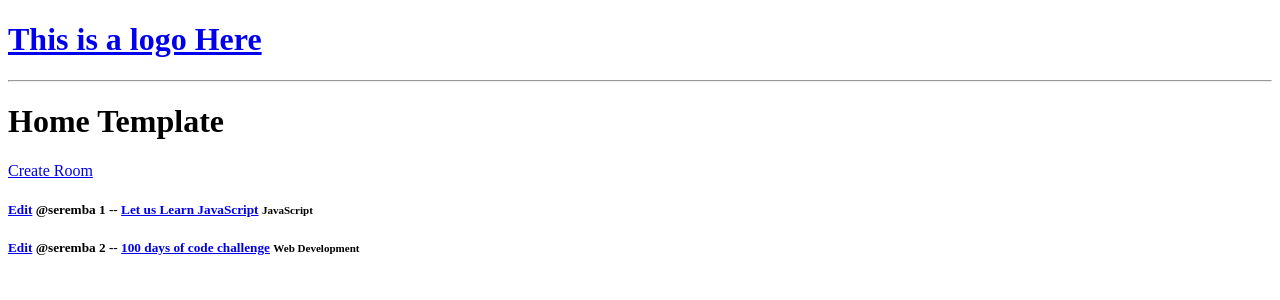
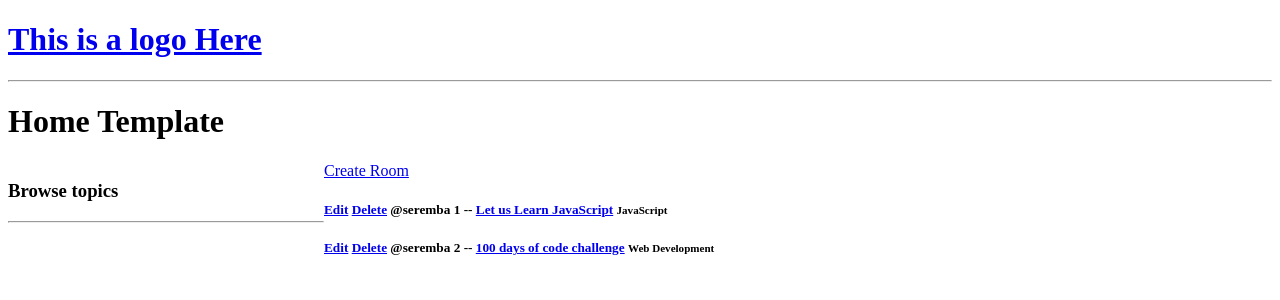
Before and after one commit to Seremba/learn-django, a Django app: page / in a window 1280 px wide. Shown: the top 300 px of the page. Run offline with Django 4.2, Linux system fonts and the light colour scheme; data comes from the database, SQL or seed files in the repository.

Commit message:
add link to delete room

```diff
--- a/studybud/base/templates/base/home.html
+++ b/studybud/base/templates/base/home.html
@@ -1,5 +1,17 @@
 {%extends 'main.html'%} {%block content %}
 <h1>Home Template</h1>
+
+<style>
+  .home-container {
+    display: grid;
+    grid-template-columns: 1fr 3fr;
+  }
+</style>
+<div class="home-container">
+  <div>
+    <h3>Browse topics</h3>
+    <hr />
+  </div>
 
   <div>
     <a href="{% url 'create-room' %}">Create Room</a>
@@ -9,6 +21,7 @@
       <div>
         <h5>
           <a href="{% url 'update-room' room.id %}">Edit</a>
+          <a href="{% url 'delete-room' room.id %}">Delete</a>
           <span>@{{room.host.username}}</span>
           {{room.id}} -- <a href="{% url 'room' room.id %}">{{room.name}}</a>
           <small>{{room.topic.name}}</small>
@@ -17,4 +30,5 @@
       {% endfor %}
     </div>
   </div>
+</div>
 {% endblock content%}
```
Lines whose indentation alone changed are shown as unchanged.
